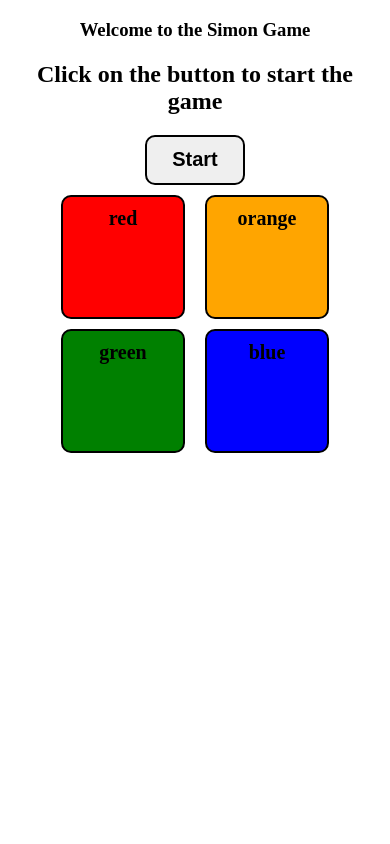
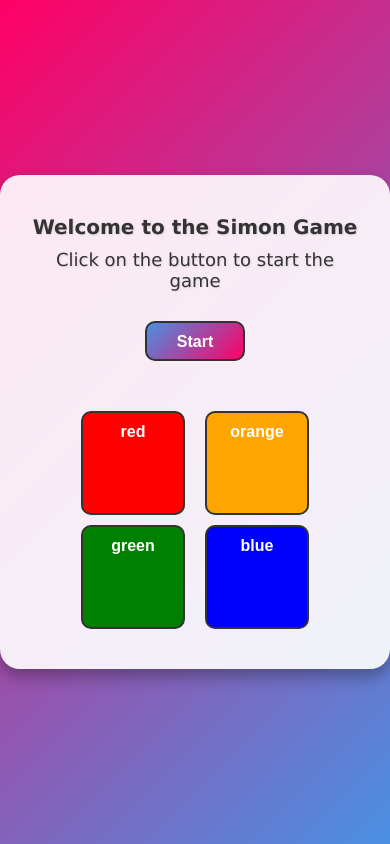
Before and after one commit to asadkhaksar1122/simon-game, a plain HTML site: page index.html in a window 390 px wide. Drawn offline with Linux system fonts and the light colour scheme.

Commit message:
some improvemnet in styling

```diff
--- a/index.html
+++ b/index.html
@@ -1,33 +1,28 @@
 <!DOCTYPE html>
 <html>
-
   <head>
-  <meta charset="utf-8">
-  <meta name="viewport" content="width=device-width">
+    <meta charset="utf-8" />
+    <meta name="viewport" content="width=device-width" />
     <title>Simon Game</title>
     <link href="style.css" rel="stylesheet" type="text/css" />
   </head>
+  <body>
     <section class="maincontainer">
       <h3>Welcome to the Simon Game</h3>
       <h2 class="level">Click on the button to start the game</h2>
-
       <h3 class="count"></h3>
-
       <button id="start">Start</button>
       <div class="box">
         <div class="first">
-    <div class="btn" id="red"> red</div>
-    <div class="btn" id="green"> green</div>
+          <div class="btn" id="red">red</div>
+          <div class="btn" id="green">green</div>
         </div>
         <div class="second">
-        <div class="btn" id="orange"> orange</div>
-        <div class="btn" id="blue"> blue</div>
+          <div class="btn" id="orange">orange</div>
+          <div class="btn" id="blue">blue</div>
         </div>
-
       </div>
     </section>
-<body>
     <script src="script.js"></script>
   </body>
-
 </html>
--- a/style.css
+++ b/style.css
@@ -1,60 +1,143 @@
-html {
+html,
+body {
   height: 100%;
   width: 100%;
+  margin: 0;
+  padding: 0;
+  font-family: "Arial", sans-serif;
+  background: linear-gradient(135deg, #f06, #4a90e2);
+  display: flex;
+  justify-content: center;
+  align-items: center;
 }
-.maincontainer h3{
+
+.maincontainer {
   text-align: center;
+  background: rgba(255, 255, 255, 0.9);
+  padding: 30px;
+  border-radius: 20px;
+  box-shadow: 0 8px 16px rgba(0, 0, 0, 0.3);
+  width: 90%;
+  max-width: 600px;
+  transition: transform 0.3s;
+}
 
+.maincontainer:hover {
+  transform: scale(1.02);
 }
-.level{
-  text-align: center;
+
+.maincontainer h3,
+.level {
+  margin: 10px 0;
+  color: #333;
+  font-family: "Verdana", sans-serif;
+  text-shadow: 1px 1px 2px rgba(0, 0, 0, 0.1);
 }
-.count{
+
+.maincontainer h3 {
+  font-size: 24px;
+  font-weight: 600;
+}
+
+.level {
+  font-size: 20px;
+  font-weight: 500;
+}
+
+.count {
   display: block;
-  margin-left: auto;
-  margin-right: auto;
+  margin: 10px auto;
+  font-size: 24px;
+  font-weight: bold;
+  color: #333;
 }
-#start{
+
+#start {
   padding: 10px;
-display: block;
-  margin-left: auto;
-  margin-right: auto;
-  border: 2px solid black;
+  margin: 20px auto;
+  border: 2px solid #333;
   border-radius: 10px;
   height: 50px;
-  width: 100px;
-  color: #000;
+  width: 120px;
+  color: #fff;
   font-weight: bold;
   font-size: 20px;
   cursor: pointer;
+  background: linear-gradient(135deg, #4a90e2, #f06);
+  transition: background-color 0.3s, transform 0.3s, box-shadow 0.3s;
 }
-.btn{
+
+#start:hover {
+  background: linear-gradient(135deg, #f06, #4a90e2);
+  transform: scale(1.1);
+  box-shadow: 0 4px 8px rgba(0, 0, 0, 0.2);
+}
+
+.btn {
   padding: 10px;
   margin: 10px;
-  border: 2px solid black;
+  border: 2px solid #333;
   border-radius: 10px;
   height: 100px;
   width: 100px;
-  color: #000;
+  color: #fff;
   font-weight: bold;
   font-size: 20px;
   cursor: pointer;
+  transition: transform 0.3s, box-shadow 0.3s;
 }
-.box{
+
+.btn:hover {
+  transform: scale(1.1);
+  box-shadow: 0 4px 8px rgba(0, 0, 0, 0.2);
+}
+
+.box {
   display: flex;
   justify-content: center;
-  text-align: center;
+  flex-wrap: wrap;
+  margin-top: 20px;
+}
 
-}
-#red{
+#red {
   background-color: red;
 }
-#green{
+
+#green {
   background-color: green;
 }
-#orange{
+
+#orange {
   background-color: orange;
 }
-#blue{
+
+#blue {
   background-color: blue;
 }
+
+/* Responsive Design */
+@media (max-width: 600px) {
+  .btn {
+    height: 80px;
+    width: 80px;
+    font-size: 16px;
+  }
+
+  #start {
+    height: 40px;
+    width: 100px;
+    font-size: 16px;
+  }
+
+  .count {
+    font-size: 20px;
+  }
+
+  .maincontainer h3 {
+    font-size: 20px;
+  }
+
+  .level {
+    font-size: 18px;
+  }
+}
```
Lines whose indentation alone changed are shown as unchanged.
